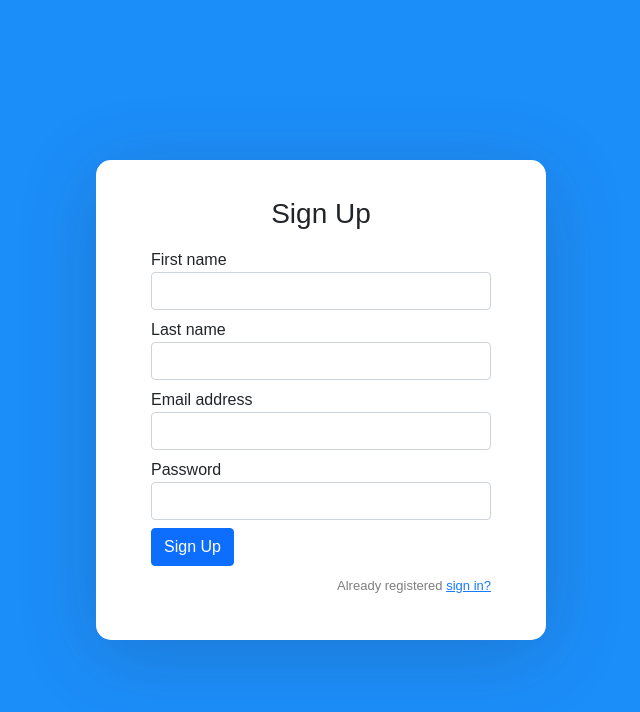
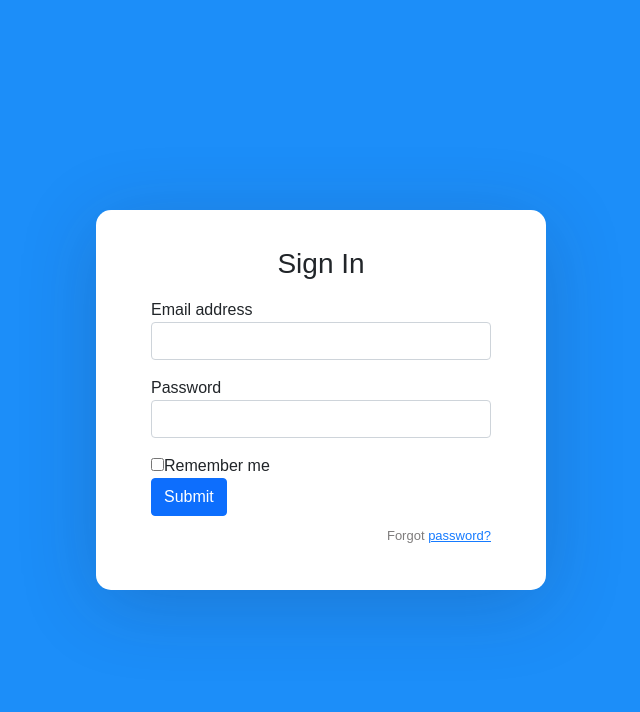
Before and after one commit to DummyChanger/DummyChanger-frondend, a React (Create React App) app: page /login in a window 1280 px wide. Shown: the top 712 px of the page, without its empty margins (319-959 px from the left). Built offline with nearby package versions, Linux system fonts and the light colour scheme.

Commit message:
register ui done

```diff
--- a/src/App.js
+++ b/src/App.js
@@ -3,6 +3,7 @@ import "bootstrap/dist/css/bootstrap.min.css";
 import DummyPage from "./pages/DummyPage/DummyPage";
 import Home from "./pages/Home/Home";
 import Login from "./pages/Login/Login.jsx";
+import Register from "./pages/Register/Register.jsx";
 import { BrowserRouter as Router, Switch, Route } from "react-router-dom";
 
 function App() {
@@ -13,6 +14,7 @@ function App() {
           <Route path="/" exact component={DummyPage} />
           <Route path="/login" exact component={Login} />
           <Route path="/home" exact component={Home} />
+          <Route path="/register" exact component={Register} />
         </Switch>
       </Router>
     </div>
--- a/src/pages/Login/Login.jsx
+++ b/src/pages/Login/Login.jsx
@@ -1,5 +1,6 @@
 import React, { Component } from "react";
 import "./Login.css";
+import { Link } from "react-router-dom";
 export default class Login extends Component {
   constructor(props) {
     super(props);
@@ -12,33 +13,36 @@ export default class Login extends Component {
       <div className="auth-wrapper">
         <div className="auth-inner">
           <form>
-            <h3>Sign Up</h3>
+            <h3>Sign In</h3>
 
-            <div className="form-group mb-2">
-              <label>First name</label>
-              <input type="text" className="form-control" />
-            </div>
-
-            <div className="form-group mb-2">
-              <label>Last name</label>
-              <input type="text" className="form-control" />
-            </div>
-
-            <div className="form-group mb-2">
+            <div className="form-group mb-3">
               <label>Email address</label>
               <input type="email" className="form-control" />
             </div>
 
-            <div className="form-group mb-2">
+            <div className="form-group mb-3">
               <label>Password</label>
               <input type="password" className="form-control" />
             </div>
 
+            <div className="form-group">
+              <div className="custom-control custom-checkbox">
+                <input
+                  type="checkbox"
+                  className="custom-control-input"
+                  id="customCheck1"
+                />
+                <label className="custom-control-label" htmlFor="customCheck1">
+                  Remember me
+                </label>
+              </div>
+            </div>
+
             <button type="submit" className="btn btn-primary btn-block">
-              Sign Up
+              Submit
             </button>
             <p className="forgot-password text-right">
-              Already registered <a href="#">sign in?</a>
+              Forgot <a href="#">password?</a>
             </p>
           </form>
         </div>
--- /dev/null
+++ b/src/pages/Register/Register.jsx
@@ -0,0 +1,48 @@
+import React, { Component } from "react";
+
+export default class Register extends Component {
+  constructor(props) {
+    super(props);
+
+    this.state = {};
+  }
+
+  render() {
+    return (
+      <div className="auth-wrapper">
+        <div className="auth-inner">
+          <form>
+            <h3>Sign Up</h3>
+
+            <div className="form-group mb-3">
+              <label>First name</label>
+              <input type="text" className="form-control" />
+            </div>
+
+            <div className="form-group mb-3">
+              <label>Last name</label>
+              <input type="text" className="form-control" />
+            </div>
+
+            <div className="form-group mb-3">
+              <label>Email address</label>
+              <input type="email" className="form-control" />
+            </div>
+
+            <div className="form-group">
+              <label>Password</label>
+              <input type="password" className="form-control mb-3" />
+            </div>
+
+            <button type="submit" className="btn btn-primary btn-block">
+              Sign Up
+            </button>
+            <p className="forgot-password text-right">
+              Already registered <a href="#">sign in?</a>
+            </p>
+          </form>
+        </div>
+      </div>
+    );
+  }
+}
```
